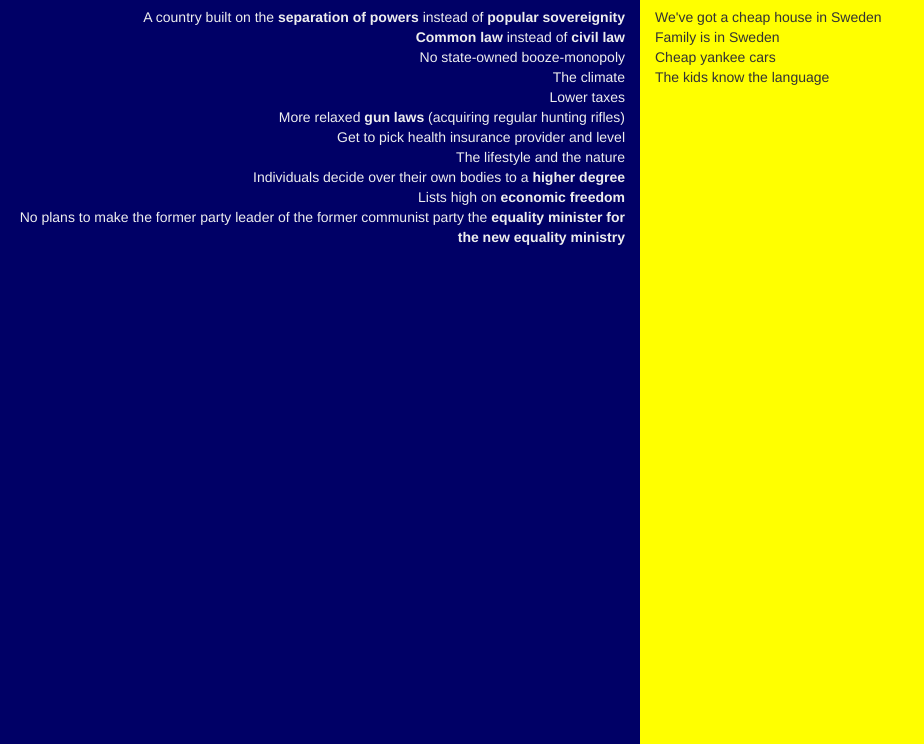
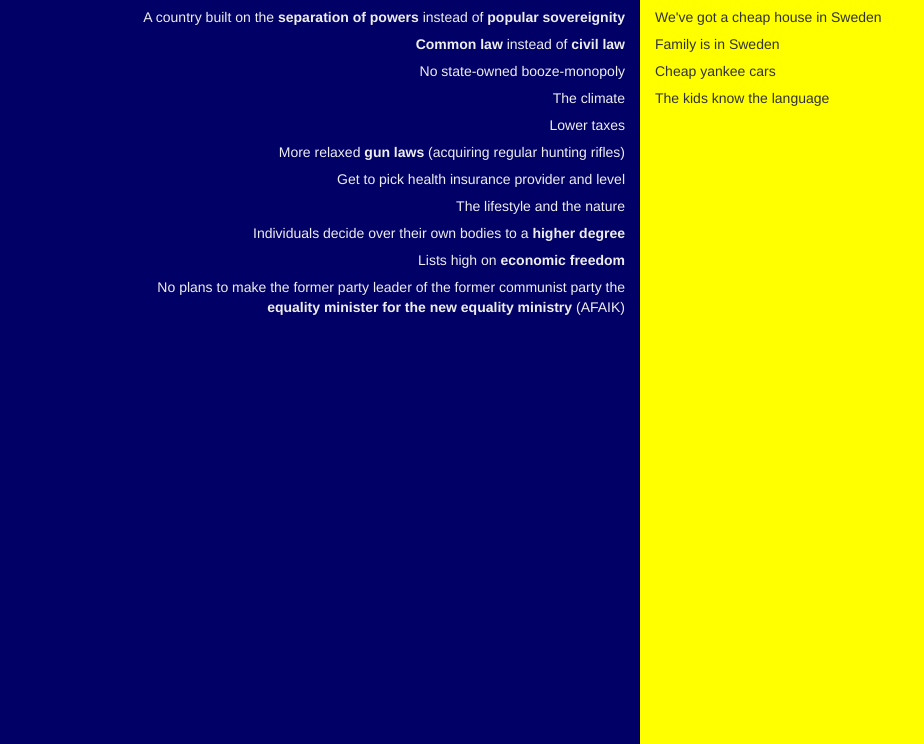
Before and after one commit to kabo/whynz.se, a plain HTML site: page index.html in a window 1280 px wide. Shown: the part 56-800 px from the top of the page, without its empty margins (0-924 px from the left). Drawn offline with nearby package versions, Linux system fonts and the light colour scheme.

Commit message:
some styling

```diff
--- a/css/main.css
+++ b/css/main.css
@@ -33,5 +33,5 @@ ul {
   list-style-type: none;
 }
 ul li {
-
+  margin-bottom: .5em;
 }
--- a/index.html
+++ b/index.html
@@ -44,7 +44,7 @@
             <li>The lifestyle and the nature</li>
             <li>Individuals decide over their own bodies to a <a href="https://en.wikipedia.org/wiki/Prostitution_in_New_Zealand" target="_blank">higher degree</a></li>
             <li>Lists high on <a href="http://www.heritage.org/index/visualize?countries=newzealand|sweden&src=country" target="_blank">economic freedom</a></li>
-            <li>No plans to make the former party leader of the former communist party the <a href="http://www.etc.se/inrikes/gudrun-schyman-jag-ar-smickrad" target="_blank">equality minister for the new equality ministry</a></li>
+            <li>No plans to make the former party leader of the former communist party the<br /><a href="http://www.etc.se/inrikes/gudrun-schyman-jag-ar-smickrad" target="_blank">equality minister for the new equality ministry</a> (AFAIK)</li>
             <li></li>
             <li></li>
             <li></li>
```
